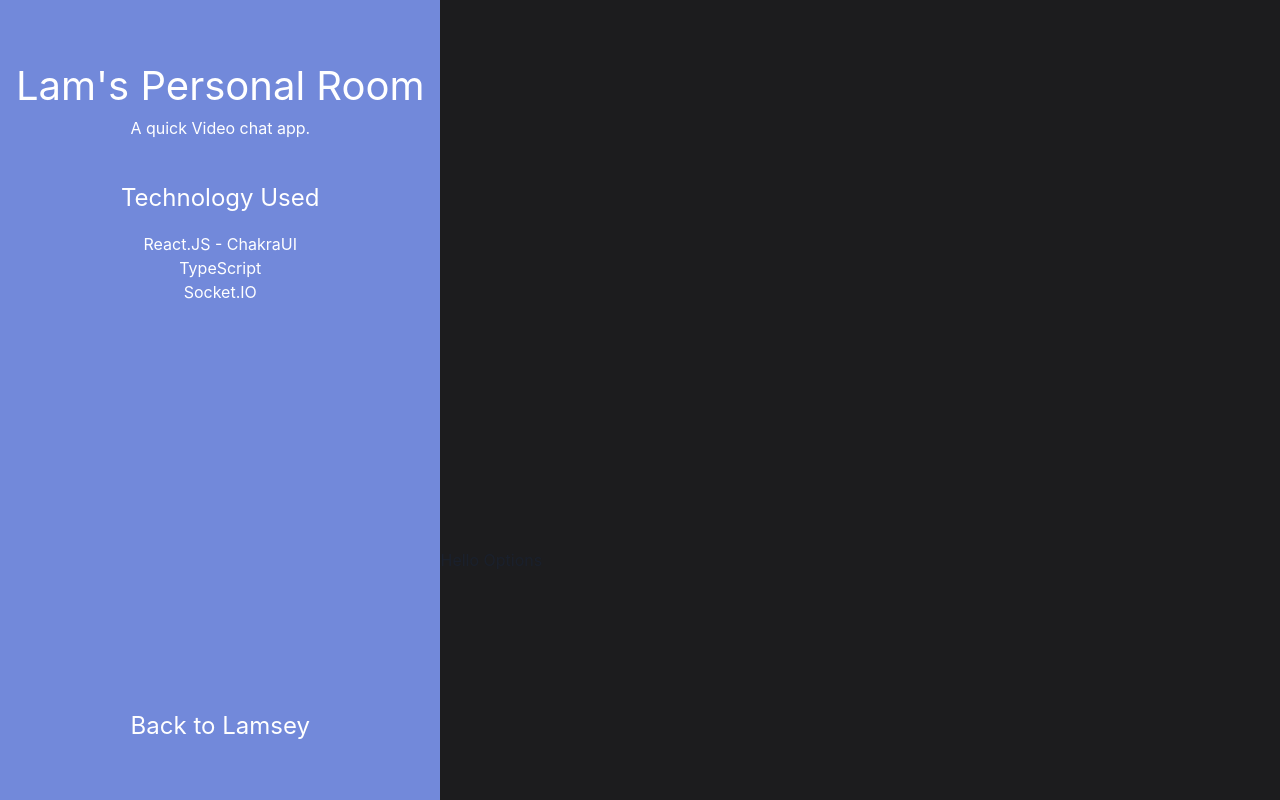
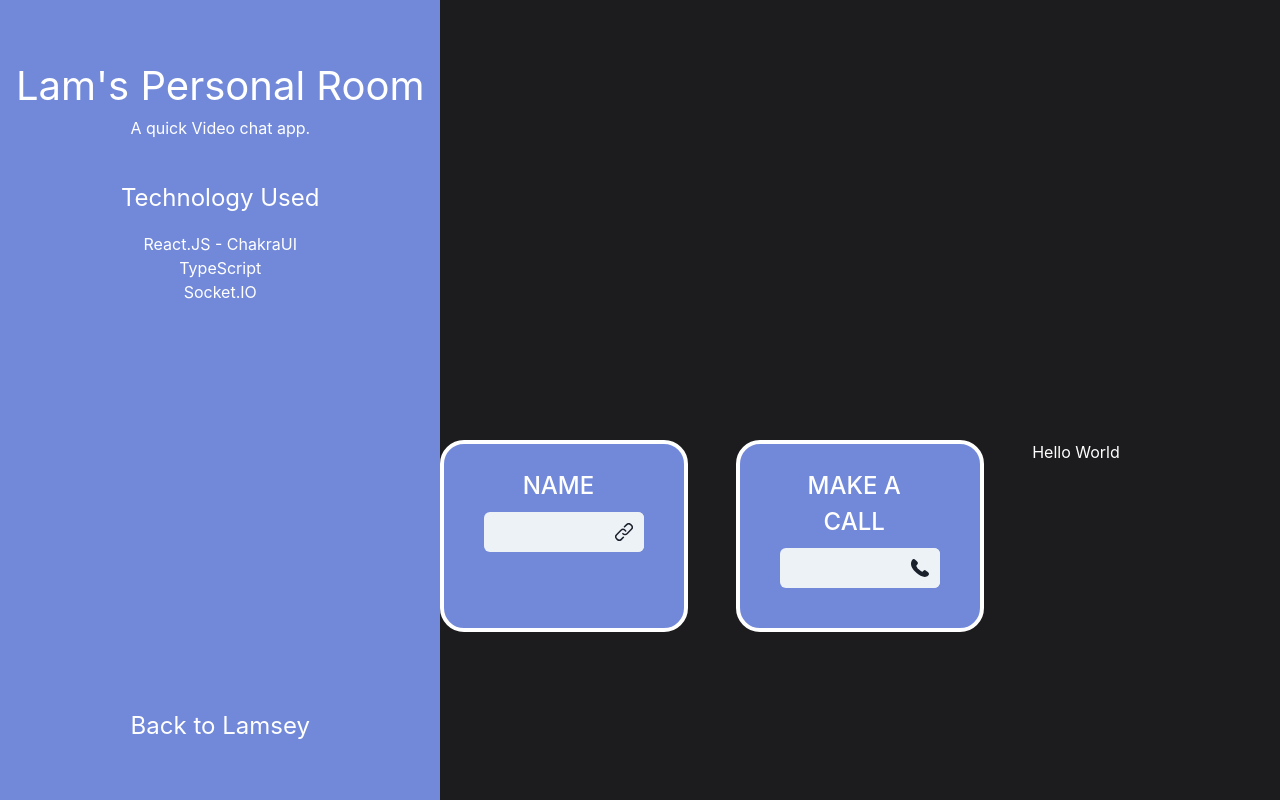
Before and after one commit to LamseyD/react-webrtc, a React (Create React App) app in the folder client/: page / in a window 1280 px wide. Built offline with nearby package versions, Linux system fonts and the light colour scheme; no server answers.

Commit message:
feat: updated components and socketContext to a more complete state

```diff
--- a/client/src/components/Notifications.tsx
+++ b/client/src/components/Notifications.tsx
@@ -9,9 +9,10 @@ interface NotificationsProps {
 const Notifications: React.FC<NotificationsProps> = () => {
     const { answerCall, callInfo, callAccepted } = useContext(SocketContext);
     return (<div>
-        { callInfo?.isReceivedCall && !callAccepted && (
-            <Box>
-                <Text> {callInfo.name} is Calling! </Text>
+        <Text textColor="white"> Hello World </Text>
+        { callInfo && !callAccepted && (
+            <Box padding="24px 40px 40px 40px" bg="#7289da" borderRadius={24} borderWidth={4} borderColor="white">
+                <Text textColor="white"> {callInfo.name} is Calling! </Text>
                 <Button onClick={answerCall}>
                     Answer
                 </Button>
--- a/client/src/components/Options.tsx
+++ b/client/src/components/Options.tsx
@@ -1,17 +1,64 @@
-import React from 'react'
+import { CloseIcon, LinkIcon, PhoneIcon } from '@chakra-ui/icons';
+import { Flex, Grid, GridItem } from '@chakra-ui/layout';
+import { Box, FormControl, FormLabel, IconButton, Input, InputGroup, InputRightElement } from '@chakra-ui/react';
+import React, { useContext } from 'react'
+import { useState } from 'react';
+import CopyToClipboard from 'react-copy-to-clipboard';
+import { SocketContext } from './SocketContext';
 interface OptionsProps {
 
 }
 
 const Options: React.FC<OptionsProps> = ({ children }) => {
-    //const { user, callAccepted, name, setName, callEnded, leaveCall, callUser } = useContext(SocketContext);
-    //const [idToCall, setIdToCall] = useState('');
-        return (
-            <div>
-                Hello Options
-                {children}
-            </div>
-        );
+    const { user, callAccepted, name, setName, callEnded, leaveCall, callUser } = useContext(SocketContext);
+    const [idToCall, setIdToCall] = useState('');
+    console.log(user);
+    return (
+        <Flex justifyContent="center" paddingBottom={12}>
+            <Grid templateColumns="repeat(3, 1fr)" gap={12}>
+                <GridItem padding="24px 40px 40px 40px" bg="#7289da" borderRadius={24} borderWidth={4} borderColor="white">
+                    <FormControl>
+                        <FormLabel fontSize={24} color="white" textAlign="center">NAME</FormLabel>
+                        <InputGroup>
+                            <Input focusBorderColor="white" variant="filled" label="Name" value={name} onChange={(e: React.FormEvent<HTMLInputElement>) => setName(e.currentTarget.value)} />
+                            <InputRightElement children={
+                                <CopyToClipboard text={user}>
+                                    <IconButton aria-label="IDLabel" icon={<LinkIcon fontSize="large" />}>
+                                        Copy Your ID
+                                    </IconButton>
+                                </CopyToClipboard>
+                            } />
+                        </InputGroup>
+                    </FormControl>
+                </GridItem>
+                <GridItem padding="24px 40px 40px 40px" bg="#7289da" borderRadius={24} borderWidth={4} borderColor="white">
+                    <FormControl>
+                        <FormLabel fontSize={24} textAlign="center" color="white">MAKE A CALL</FormLabel>
+                        <InputGroup>
+                            <Input focusBorderColor="white" variant="filled" label="IDtocall" value={idToCall} onChange={(e: React.FormEvent<HTMLInputElement>) => setIdToCall(e.currentTarget.value)} />
+                            <InputRightElement children=
+                                {callAccepted && !callEnded ? (
+                                    <IconButton aria-label="HangUpLabel" icon={<CloseIcon fontSize="large" />} onClick={leaveCall}>
+                                        Hang Up
+                                    </IconButton>
+                                ) : (
+                                    <IconButton aria-label="CallLabel" icon={<PhoneIcon fontSize="large" />} onClick={() => callUser(idToCall)}>
+                                        Call
+                                    </IconButton>
+                                )}
+                            />
+                        </InputGroup>
+                    </FormControl>
+                </GridItem>
+                <GridItem>
+                    { children}
+                </GridItem>
+            </Grid>
+            <Box>
+            </Box>
+
+        </Flex>
+    );
 }
 
 export default Options;
--- a/client/src/components/SocketContext.tsx
+++ b/client/src/components/SocketContext.tsx
@@ -1,13 +1,13 @@
 import React, { createContext, useState, useRef, useEffect } from 'react'
 import { io } from 'socket.io-client';
 import Peer from 'simple-peer';
-import { SocketContextType, CallInfo, VideoRef } from '../types';
+import { SocketContextType, CallInfo } from '../types';
 
 const SocketContext = createContext<SocketContextType>({
     callInfo: null,
     callAccepted: false,
-    videoRef: null,
-    userVideoRef: null,
+    videoRef: undefined,
+    userVideoRef: undefined,
     mediaStream: undefined,
     name: '',
     setName: () => {},
@@ -27,9 +27,9 @@ const SocketProvider: React.FC = ({ children }: any) => {
     const [callAccepted, setCallAccepted] = useState<boolean>(false)
     const [callEnded, setCallEnded] = useState<boolean>(false);
     const [name, setName] = useState<string>('');
-    const videoRef = useRef<VideoRef>(null);
-    const userVideoRef = useRef<VideoRef>(null);
-    const connectionRef = useRef<any>(null);
+    const videoRef = useRef<HTMLVideoElement>();
+    const userVideoRef = useRef<HTMLVideoElement>();
+    const connectionRef = useRef<any>();
 
     useEffect(() => {
         async function enableStream() {
@@ -42,15 +42,16 @@ const SocketProvider: React.FC = ({ children }: any) => {
                 if (videoRef && videoRef.current) {
                     videoRef.current.srcObject = stream;
                 }
-                socket.on('me', (id) => setUser(id));
-                socket.on('calluser', ({ from, name: callerName, signal }) => {
+                socket.on('ME', (id) => setUser(id));
+                socket.on('CALL_USER', ({ from, name: callerName, signal }) => {
                     setCallInfo({ isReceivedCall: true, from, name: callerName, signal })
                 })
             } catch (err) {
                 console.log("error: Failing to request media devices. \n", err)
             }
         }
-        enableStream();
+        if (!mediaStream)
+            enableStream();
 
         //! Possible clean up function
         //  return function cleanup() {
@@ -58,7 +59,7 @@ const SocketProvider: React.FC = ({ children }: any) => {
         //          track.stop();
         //      });
         //  }
-    }, []);
+    });
 
     const answerCall = () => {
         setCallAccepted(true);
@@ -81,7 +82,9 @@ const SocketProvider: React.FC = ({ children }: any) => {
 
     const callUser = (id: string) => {
         const peer = new Peer({ initiator: false, trickle: false, stream: mediaStream });
+
         peer.on('signal', (data: any) => {
+            console.log("SIGNAL");
             socket.emit('CALL_USER', { userToCall: id, signalData: data, from: user, name });
         })
 
@@ -109,8 +112,8 @@ const SocketProvider: React.FC = ({ children }: any) => {
         <SocketContext.Provider value={{
             callInfo,
             callAccepted,
-            videoRef: videoRef.current,
-            userVideoRef: userVideoRef.current,
+            videoRef: videoRef,
+            userVideoRef: userVideoRef,
             mediaStream,
             name,
             setName,
--- a/client/src/components/VideoPlayer.tsx
+++ b/client/src/components/VideoPlayer.tsx
@@ -10,24 +10,25 @@ const VideoPlayer: React.FC<VideoPlayerProps> = () => {
     //@ts-ignore
     const { name, callAccepted, videoRef, userVideoRef, callEnded, mediaStream, callInfo } = useContext(SocketContext);
 
+    console.log(videoRef);
     return (
         <Flex justifyContent="space-around" padding={40}>
             {mediaStream && (
-                <Box bg="white">
-                    <Text> {name || 'Name'} </Text>
+                <Box>
                     {
-                    //@ts-ignore
-                    <video playsInline muted autoPlay ref={videoRef} style={{width: 550, height: 550}} />
+                        //@ts-ignore
+                        <video playsInline muted autoPlay ref={videoRef} style={{ minWidth: 500 }} />
                     }
+                    <Text textColor="white" textAlign="center"> {name || 'You'} </Text>
                 </Box>
             )}
             {callAccepted && !callEnded && (
-                <Box bg="white">
-                    <Text> {callInfo?.name || 'Name2'}</Text>
+                <Box>
                     {
-                    //@ts-ignore
-                    <video playsInline autoPlay ref={userVideoRef} style={{width: 550, height: 550}} />
+                        //@ts-ignore
+                        <video playsInline autoPlay ref={userVideoRef} style={{ minWidth: 500 }} />
                     }
+                    <Text textColor="white" textAlign="center"> {callInfo?.name || 'User'}</Text>
                 </Box>
             )}
         </Flex>
```
